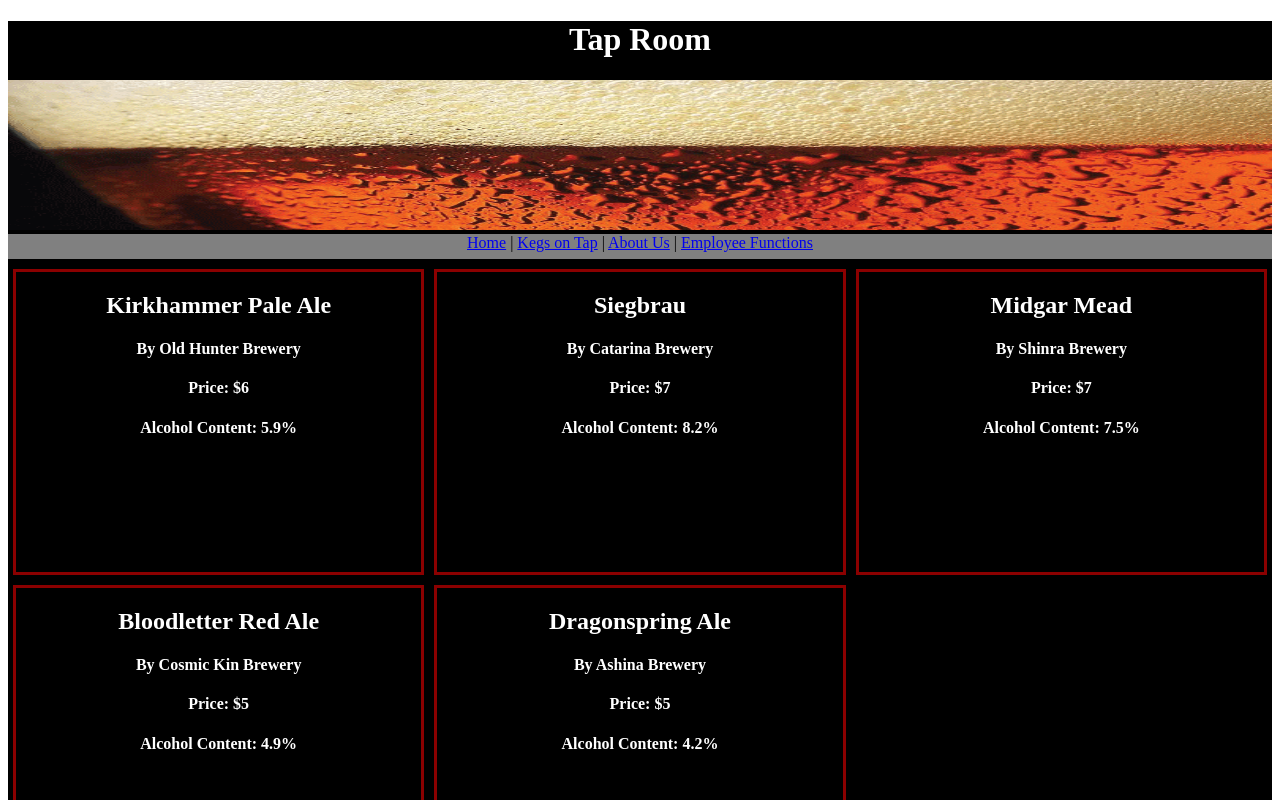
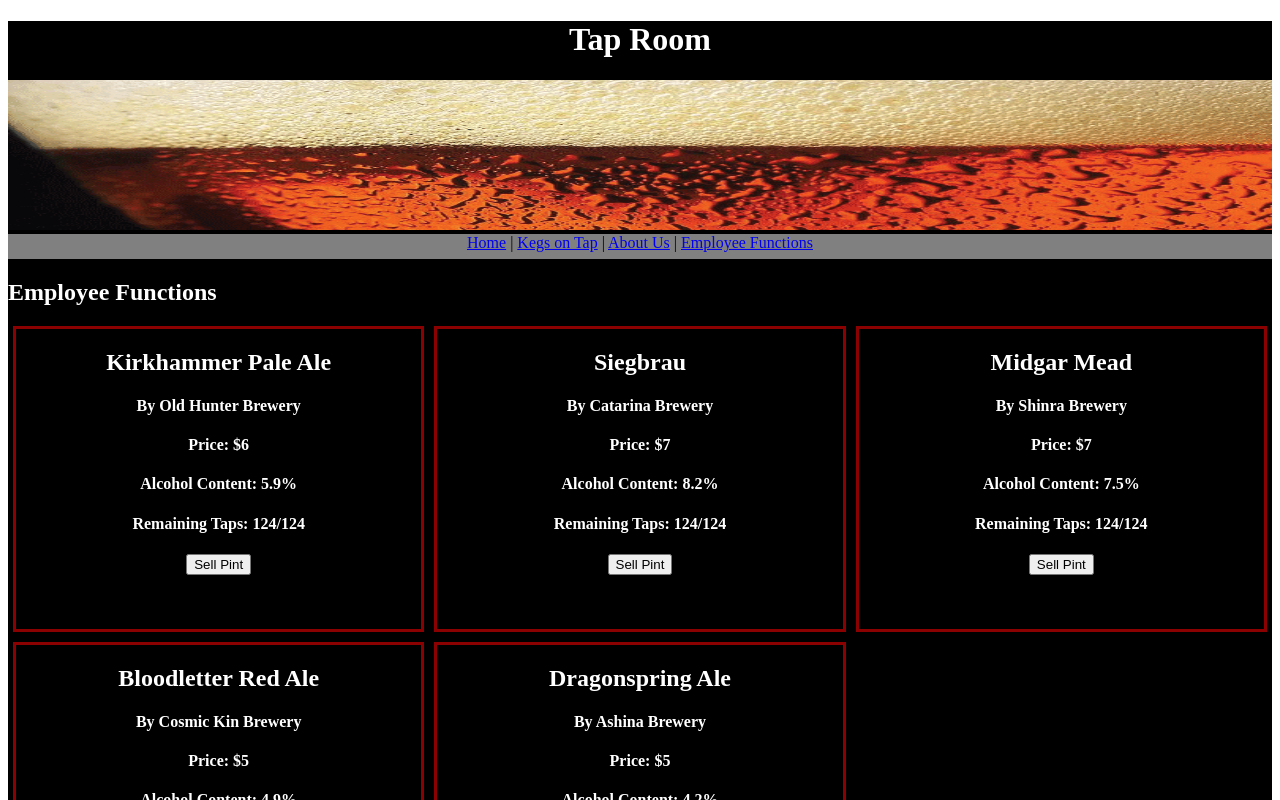
Before and after one commit to kmgarvey279/React-Tap-Room, a React app: page /#/employees in a window 1280 px wide. Before the commit this address led to /#/keglist. Shown: the top 800 px of the page. Built offline with nearby package versions, Linux system fonts and the light colour scheme.

Commit message:
troubleshooting edit keg functionality

```diff
--- a/src/components/App.jsx
+++ b/src/components/App.jsx
@@ -68,6 +68,7 @@ class App extends React.Component {
     };
     this.handleAddingNewKegToList = this.handleAddingNewKegToList.bind(this);
     this.handleChangingSelectedKeg = this.handleChangingSelectedKeg.bind(this);
+    this.handleUpdatingKeg = this.handleUpdatingKeg.bind(this);
   }
 
   handleAddingNewKegToList(newKeg){
@@ -78,10 +79,12 @@ class App extends React.Component {
     this.setState({masterKegList: newMasterKegList});
   }
 
-  updateKeg(selectedKeg){
-    var id = selectedKeg.kegId;
+  handleUpdatingKeg(updatedKeg){
     var newMasterKegList = Object.assign({}, this.state.masterKegList);
-    newMasterKegList[id] = selectedKeg;
+    var updatedKegId = updatedKeg.kegId;
+    alert(newMasterKegList[updatedKegId]);
+    newMasterKegList[updatedKegId] = updatedKeg;
+    this.setState({masterKegList: newMasterKegList});
   }
 
   handleChangingSelectedKeg(kegId){
@@ -103,9 +106,9 @@ class App extends React.Component {
           <Route exact path='/keglist' render={()=><KegList kegList={this.state.masterKegList} />} />
           <Route exact path='/employees' render={(props)=><Employees kegList={this.state.masterKegList} currentRouterPath={props.location.pathname}
             onNewKegCreation={this.handleAddingNewKegToList}
+            onKegEdit={this.handleUpdatingKeg}
             onKegSelection={this.handleChangingSelectedKeg}
-            selectedTicket={this.state.selectedKeg}
-            onKegEdit={this.updateKeg}/>} />
+            selectedKeg={this.state.selectedKeg}/>} />
           <Route exact path='/aboutus' component={AboutUs} />
           <Route component={Error404} />
         </Switch>
--- a/src/components/EditKegForm.jsx
+++ b/src/components/EditKegForm.jsx
@@ -7,33 +7,34 @@ function EditKegForm(props){
   let _price = null;
   let _alcohol = null;
 
-  function handleKegEditSubmission(event) {
+  function handleKegEditFormSubmission(event) {
     event.preventDefault();
-    props.onKegEdit({name: _name.value, brand: _brand.value, price: _price.value, alcoholLvl: _alcohol.value});
+    props.onKegEdit({name: _name.value, brand: _brand.value, price: _price.value, alcoholLvl: _alcohol.value, remainingTaps: 124, kegId: props.selectedKeg.kegId});
   }
+
   return (
     <div>
-    <h3>Edit Keg</h3>
-      <form onSubmit={handleKegEditSubmission}>
+    <h3>Edit {props.selectedKeg.name} Keg</h3>
+      <form onSubmit={handleKegEditFormSubmission}>
         <input
           type='text'
           id='name'
-          placeholder='Name'
+          placeholder={props.selectedKeg.name}
           ref={(input) => {_name = input;}}/>
         <input
           type='text'
           id='brand'
-          placeholder='Brand'
+          placeholder={props.selectedKeg.brand}
           ref={(input) => {_brand = input;}}/>
         <input
           type='number'
           id='price'
-          placeholder='Price'
+          placeholder={props.selectedKeg.price}
           ref={(input) => {_price = input;}}/>
         <input
           type='number'
           id='alcoholLvl'
-          placeholder='Alcohol Content'
+          placeholder={props.selectedKeg.alcoholLvl}
           ref={(input) => {_alcohol = input;}}/>
         <button type='submit'>Edit Keg</button>
       </form>
@@ -46,4 +47,4 @@ EditKegForm.propTypes = {
   onKegEdit: PropTypes.func
 };
 
-export default EditKegForm
+export default EditKegForm;
--- a/src/components/Employees.jsx
+++ b/src/components/Employees.jsx
@@ -5,14 +5,14 @@ import EditKegForm from './EditKegForm';
 import NewKegForm from './NewKegForm';
 
 function Employees(props){
-  let optionalEditKegComponent = null;
+  let optionalEditKegContent = null;
   if (props.selectedKeg !=null){
-    optionalEditKegComponent = <EditKegForm selectedKeg={props.kegList[props.selectedKeg]}/>;
+    optionalEditKegContent = <EditKegForm onKegEdit={props.onKegEdit} selectedKeg={props.kegList[props.selectedKeg]}/>;
   }
   return (
     <div>
       <h2>Employee Functions</h2>
-      {optionalEditKegComponent}
+      {optionalEditKegContent}
       <KegList
         kegList={props.kegList}
         currentRouterPath={props.currentRouterPath}
@@ -28,6 +28,7 @@ Employees.propTypes = {
   currentRouterPath: PropTypes.string.isRequired,
   onKegSelection: PropTypes.func.isRequired,
   onNewKegCreation: PropTypes.func.isRequired,
+  onKegEdit: PropTypes.func.isRequired,
   selectedKeg: PropTypes.string
 };
 
--- a/src/components/KegList.jsx
+++ b/src/components/KegList.jsx
@@ -40,7 +40,7 @@ function KegList(props) {
             key={kegId}
             kegId={kegId}
             onKegSelection={props.onKegSelection}/>
-            </div>;
+          </div>;
       })}
     </div>
   );
--- a/src/components/NewKegForm.jsx
+++ b/src/components/NewKegForm.jsx
@@ -9,7 +9,7 @@ function NewKegForm(props){
 
   function handleNewKegFormSubmission(event) {
     event.preventDefault();
-    props.onNewKegCreation({name: _name.value, brand: _brand.value, price: _price.value, alcoholLvl: _alcohol.value, remainingTaps: 124})
+    props.onNewKegCreation({name: _name.value, brand: _brand.value, price: _price.value, alcoholLvl: _alcohol.value, remainingTaps: 124});
     _name.value = '';
     _brand.value = '';
     _price.value = '';
```
